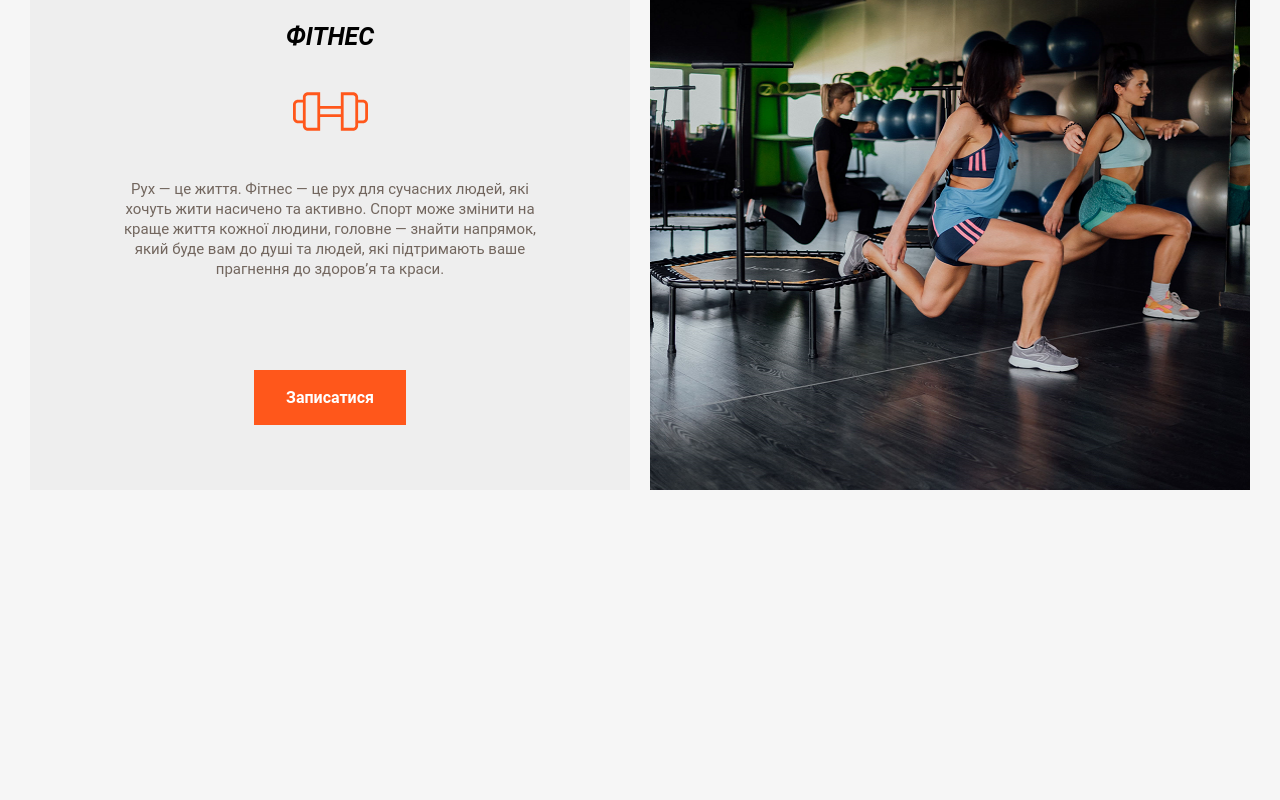
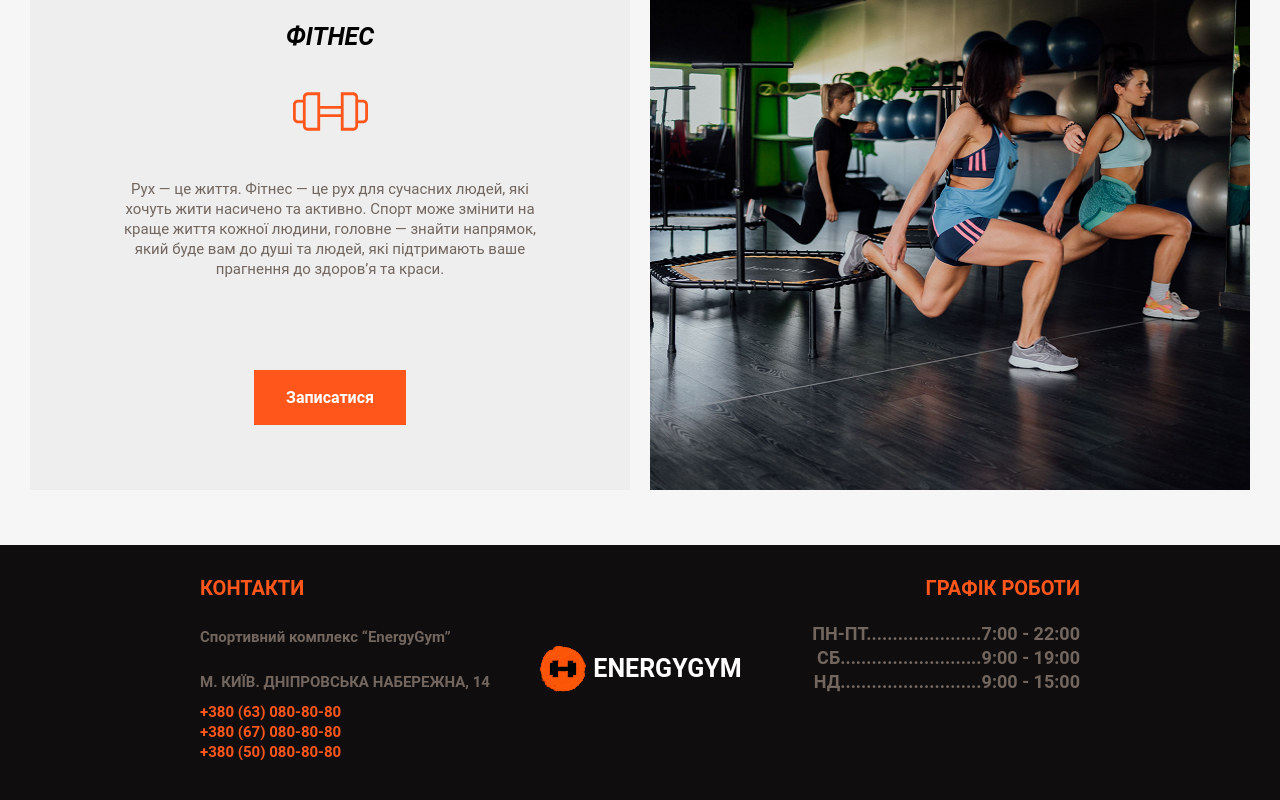
Before and after one commit to Serhii-vishn/QuantumSport, a React (Create React App) app in the folder quantumsport.client/: page / in a window 1280 px wide. Shown: the part 2010-2810 px from the top of the page. Before the commit the page ends 2555 px from the top, so only its background shows below. Built offline with nearby package versions, Linux system fonts and the light colour scheme.

Commit message:
add section

```diff
--- a/quantumsport.client/src/App.js
+++ b/quantumsport.client/src/App.js
@@ -1,12 +1,14 @@
 import './App.scss';
 import AppRoutes from "./AppRoutes";
 import Header from './Components/Header/Header.jsx';
+import Footer from './Components/Footer/Footer.jsx';
 
 function App() {
   return (
     <div className="App">
       <Header/>
       <AppRoutes/>
+      <Footer/>
     </div>
   );
 }
--- /dev/null
+++ b/quantumsport.client/src/Components/Footer/Footer.jsx
@@ -0,0 +1,33 @@
+import React from 'react';
+import styles from "./Footer.module.scss";
+import { NavLink } from 'react-router-dom';
+import { ReactComponent as Logo } from "../../img/Logo.svg";
+
+function Footer() {
+
+
+    return (
+        <section className={styles.footer}>
+            <div className={styles.footerContacts}>
+                <h3 className={styles.footerContactsTitle}>Контакти</h3>
+                <p className={styles.footerContactsName}>Спортивний комплекс “EnergyGym”</p>
+                <address className={styles.footerContactsAddress}>м. Київ. Дніпровська набережна, 14</address>
+                <a className={styles.footerContactsPhone} href="tel:+380 (63) 080-80-80">+380 (63) 080-80-80</a>
+                <a className={styles.footerContactsPhone} href="tel:+380 (67) 080-80-80">+380 (67) 080-80-80</a>
+                <a className={styles.footerContactsPhone} href="tel:+380 (50) 080-80-80">+380 (50) 080-80-80</a>
+            </div>
+            <NavLink to="/" className={styles.logo}>
+                <Logo className={styles.logoImg} />
+                <h2 className={styles.logoTitle}>ENERGYGYM</h2>
+            </NavLink>
+            <div className={styles.footerSchedule}>
+                <h3 className={styles.footerScheduleTitle}>Графік роботи</h3>
+                <p className={styles.footerScheduleText}>Пн-пт......................7:00 - 22:00</p>
+                <p className={styles.footerScheduleText}>сб...........................9:00 - 19:00</p>
+                <p className={styles.footerScheduleText}>нд...........................9:00 - 15:00</p>
+            </div>
+        </section>
+    );
+}
+
+export default Footer;
--- /dev/null
+++ b/quantumsport.client/src/Components/Footer/Footer.module.scss
@@ -0,0 +1,167 @@
+@import "../../styles/variables.scss";
+@import "../../styles/mixin.scss";
+
+.footer {
+    background-color: #0f0d0d;
+    display: flex;
+    align-items: flex-start;
+    justify-content: space-between;
+    padding:30px 200px 50px;
+    position: relative;
+
+    .footerContacts {
+        display: flex;
+        flex-direction: column;
+        align-items: flex-start;
+        justify-content: flex-start;
+
+        .footerContactsTitle {
+            font-size: 20px;
+            font-weight: bold;
+            color: $orange-color;
+            text-transform: uppercase;
+            margin-bottom: 25px;
+
+            @include width_880 {
+                font-size: 17px;
+                margin-bottom: 15px;
+            }
+        }
+
+        .footerContactsName {
+            font-size: 15px;
+            font-weight: bold;
+            color: #72665e;
+            margin-bottom: 25px;
+
+            @include width_880 {
+                font-size: 12px;
+            }
+        }
+
+        .footerContactsAddress {
+            font-size: 15px;
+            font-weight: bold;
+            color: #72665e;
+            text-transform: uppercase;
+            margin-bottom: 10px;
+
+            @include width_880 {
+                font-size: 12px;
+            }
+        }
+
+        .footerContactsPhone {
+            text-transform: uppercase;
+            color: $orange-color;
+            font-size: 15px;
+            font-weight: bold;
+        }
+
+        @include width_880 {
+            align-items: center;
+        }
+    }
+
+    .logo {
+        display: flex;
+        align-items: center;
+        justify-content: center;
+        gap: 5px;
+        padding-top: 15px;
+        padding-bottom: 15px;
+        position: absolute;
+        width: calc(100% - 400px);
+        height: calc(100% - 80px);
+
+        .logoImg {
+            width: 50px;
+            max-height: 50px;
+            position: stati75
+        }
+
+        .logoTitle {
+            font-size: 25px;
+            font-weight: bold;
+            color: white;
+
+            @include width_1271 {
+                font-size: 20px;
+            }
+
+            @include width_880 {
+                font-size: 23px;
+            }
+        }
+
+        @include width_1271 {
+            width: calc(100% - 130px);
+        }
+
+        @include width_992 {
+            width: calc(100% - 90px);
+        }
+
+        @include width_880 {
+            position: static;
+            width: 100%;
+        }
+
+        @include width_576 {
+            padding-top: 10px;
+            padding-bottom: 10px;
+        }
+    }
+
+    .footerSchedule {
+        display: flex;
+        flex-direction: column;
+        align-items: flex-end;
+        justify-content: flex-start;
+
+        .footerScheduleTitle {
+            font-size: 20px;
+            font-weight: bold;
+            color: $orange-color;
+            text-transform: uppercase;
+            margin-bottom: 20px;
+
+            @include width_880 {
+                font-size: 17px;
+            }
+        }
+
+        .footerScheduleText{
+            font-size: 18px;
+            font-weight: bold;
+            text-transform: uppercase;
+            color: #72665e;
+
+            @include width_992 {
+                font-size: 15px;
+            }
+
+            @include width_880 {
+                font-size: 13px;
+            }
+        }
+
+        @include width_880 {
+            align-items: center;
+        }
+    }
+
+    @include width_1271 {
+        padding:30px 65px 50px;
+    }
+
+    @include width_992 {
+        padding:30px 45px 50px;
+    }
+
+    @include width_880 {
+        padding:30px 35px 50px;
+        flex-direction: column;
+        align-items: center;
+    }
+}
```
